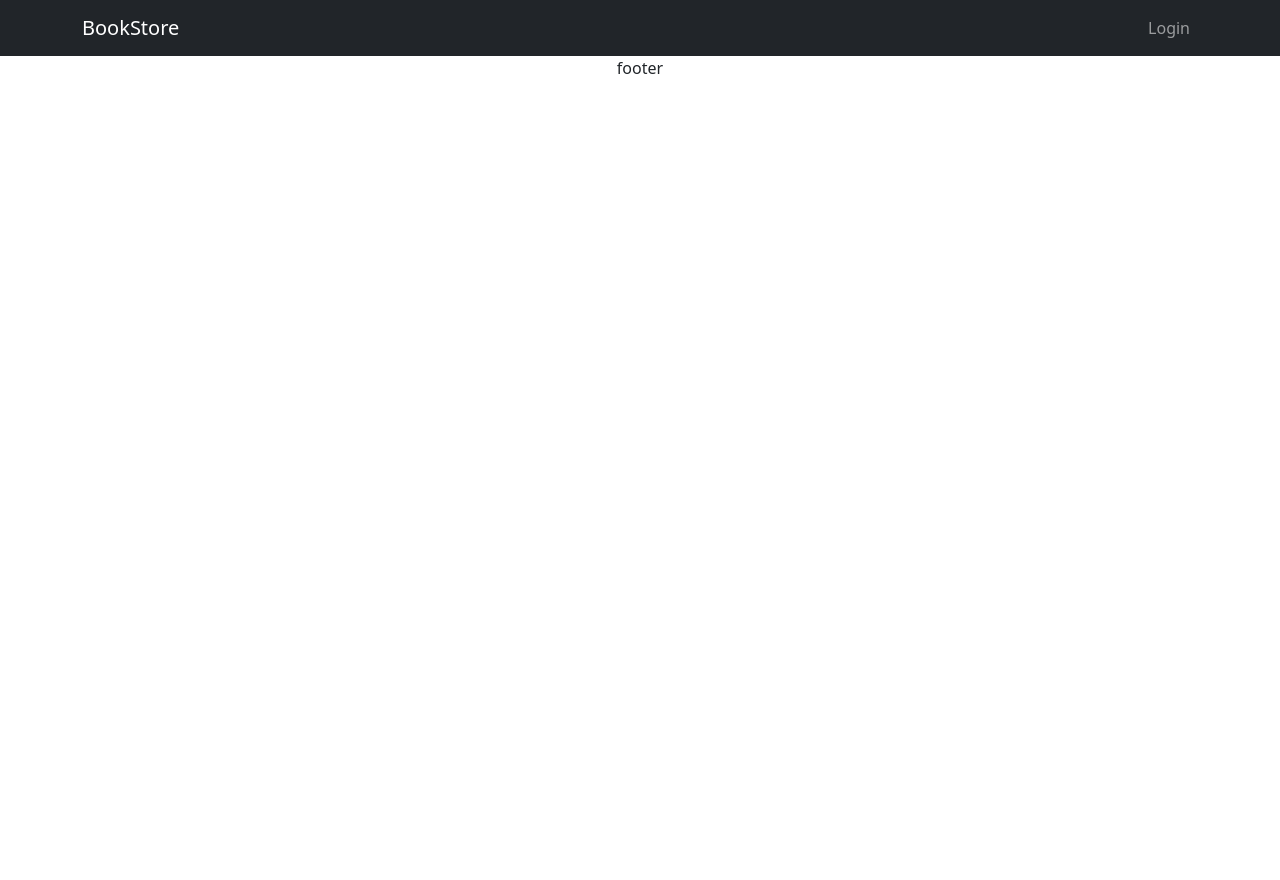
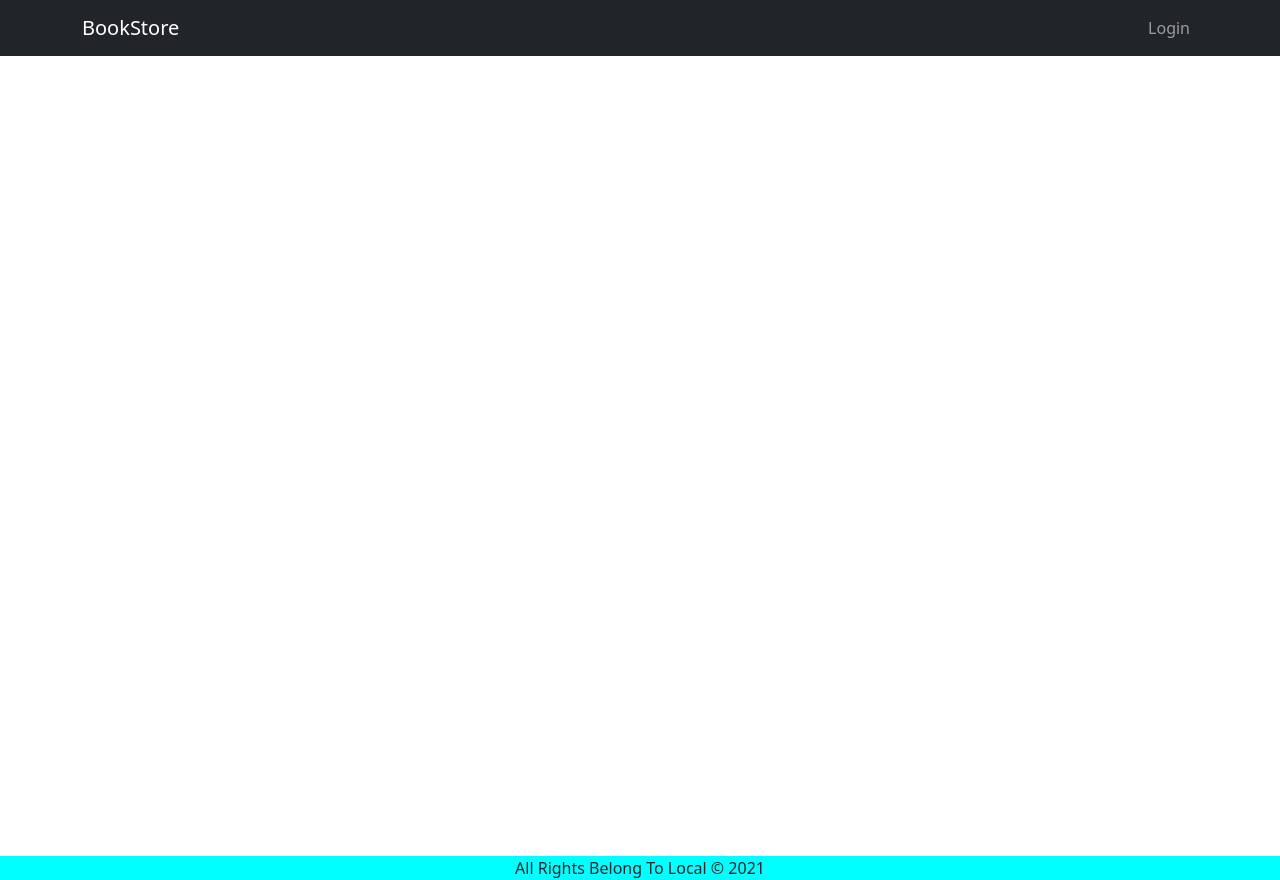
Before and after one commit to unclenni99a/BookStroe_Front, a React (Create React App) app: page / in a window 1280 px wide. Before the commit the page ends 800 px from the top, so only its background shows below. Built offline with nearby package versions, Linux system fonts and the light colour scheme.

Commit message:
Added Footer

```diff
--- a/src/App.css
+++ b/src/App.css
@@ -28,6 +28,16 @@
   color: #61dafb;
 }
 
+#body{
+    min-height: 100vh;
+    display: flex;
+    flex-direction: column;
+}
+
+#footer{
+  margin-top: auto;
+}
+
 @keyframes App-logo-spin {
   from {
     transform: rotate(0deg);
--- a/src/App.js
+++ b/src/App.js
@@ -7,7 +7,9 @@ function App() {
   return (
     <div className="App">
       <Header/>
+      <div id="body">
         <Login />
+      </div>
       <Footer/>
     </div>
   );
--- /dev/null
+++ b/src/Components/footer/footer.css
@@ -0,0 +1,3 @@
+#footer{
+    background-color: aqua;
+}
--- a/src/Components/footer/footer.jsx
+++ b/src/Components/footer/footer.jsx
@@ -1,9 +1,9 @@
 import React from 'react'
-
+import "./footer.css";
 export default function Footer() {
     return (
-        <div>
-            footer
+        <div id="footer">
+            All Rights Belong To Local &copy; 2021
         </div>
     )
 }
--- a/src/Components/login/login.jsx
+++ b/src/Components/login/login.jsx
@@ -1,8 +1,8 @@
 import React from 'react'
-
+import './login.css'
 export default function Login(){
     return (
-        <div>
+        <div id="loginHolder">
 
         </div>
     )
```
Also changed, not shown: src/Components/login/login.css (added).
